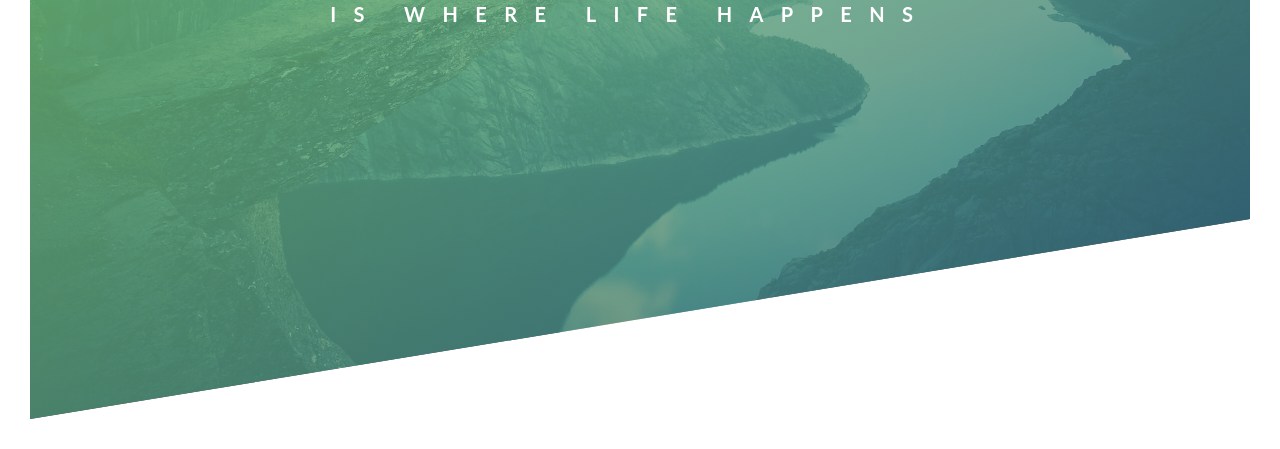
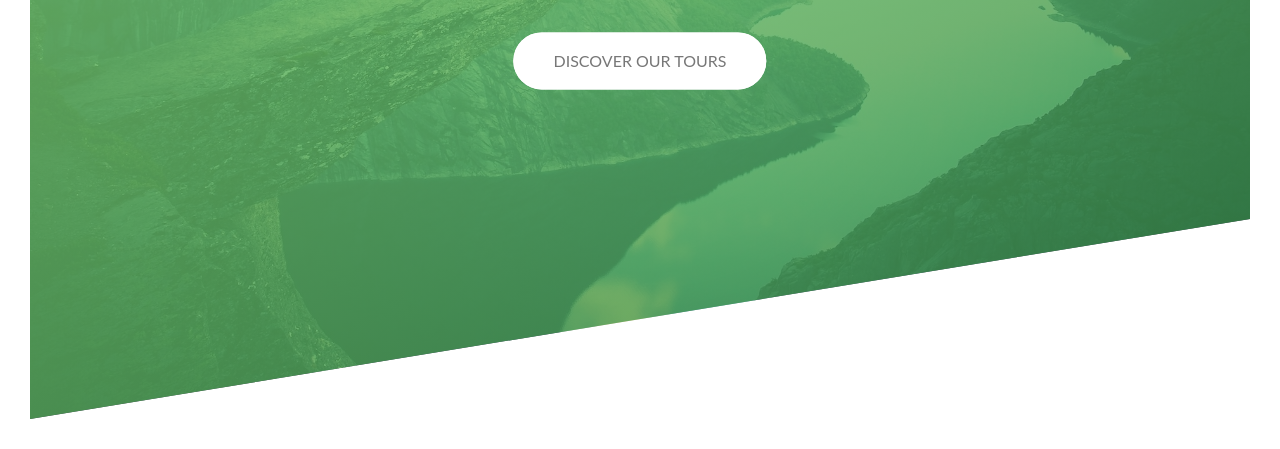
Before and after one commit to ayofalola240/Netours, a plain HTML site: page index.html in a window 1280 px wide. Shown: the part 371-820 px from the top of the page. Drawn offline with Linux system fonts and the light colour scheme.

Commit message:
added an animated button to my header style

```diff
--- a/costume.css
+++ b/costume.css
@@ -24,8 +24,8 @@ body {
 
   background-image: linear-gradient(
       to right bottom,
-      rgba(126, 213, 111, 0.8),
-      rgba(46, 100, 131, 0.8)
+      rgba(128, 213, 111, 0.8),
+      rgba(46, 131, 67, 0.8)
     ),
     url(/img/hero.jpg);
   clip-path: polygon(0 0, 100% 0, 100% 70vh, 0 100%);
@@ -45,11 +45,13 @@ body {
   top: 40%;
   left: 50%;
   transform: translate(-50%, -50%);
+  text-align: center;
 }
 .heading-primary {
   color: #fff;
   text-transform: uppercase;
   backface-visibility: hidden;
+  margin-bottom: 60px;
 }
 .heading-primary-main {
   display: block;
@@ -91,3 +93,60 @@ body {
     transform: translateX(0);
   }
 }
+@keyframes moveInBottom {
+  0% {
+    opacity: 0;
+    transform: translateY(30px);
+  }
+
+  100% {
+    opacity: 1;
+    transform: translateX(0);
+  }
+}
+
+.btn:link,
+.btn:visited {
+  text-transform: uppercase;
+  text-decoration: none;
+  padding: 15px 40px;
+  display: inline-block;
+  border-radius: 100px;
+  transition: all 0.2s;
+  position: relative;
+}
+.btn:hover {
+  transform: translateY(-3px);
+  box-shadow: 0 10px 20px rgba(0, 0, 0, 0.2);
+}
+.btn:active {
+  transform: translateY(-1px);
+  box-shadow: 0 5px 10px rgba(0, 0, 0, 0.2);
+}
+.btn-white {
+  background-color: #fff;
+  color: #777;
+}
+.btn::after {
+  content: "";
+  display: inline-block;
+  height: 100%;
+  width: 100%;
+  border-radius: 100px;
+  position: absolute;
+  top: 0;
+  left: 0;
+  z-index: -1;
+  transition: all 0.4s;
+}
+.btn-white::after {
+  background-color: #fff;
+}
+.btn:hover::after {
+  transform: scaleX(1.4) scaleY(1.6);
+  opacity: 0;
+}
+.btn-animated {
+  animation: moveInBottom 0.5s ease-out 0.75s;
+  animation-fill-mode: backwards;
+}
--- a/index.html
+++ b/index.html
@@ -20,6 +20,7 @@
             is where life happens
           </span>
         </h1>
+        <a href="#" class="btn btn-white btn-animated">Discover our tours</a>
       </div>
     </header>
   </body>
```
